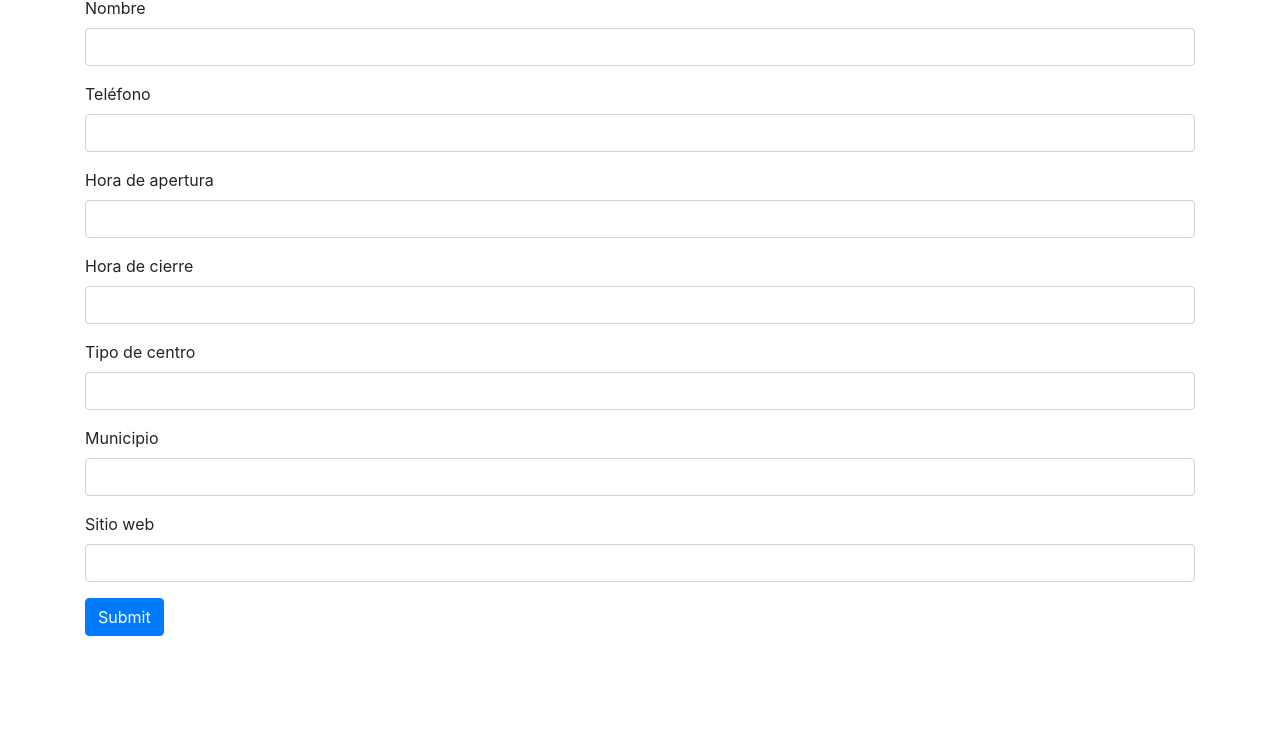
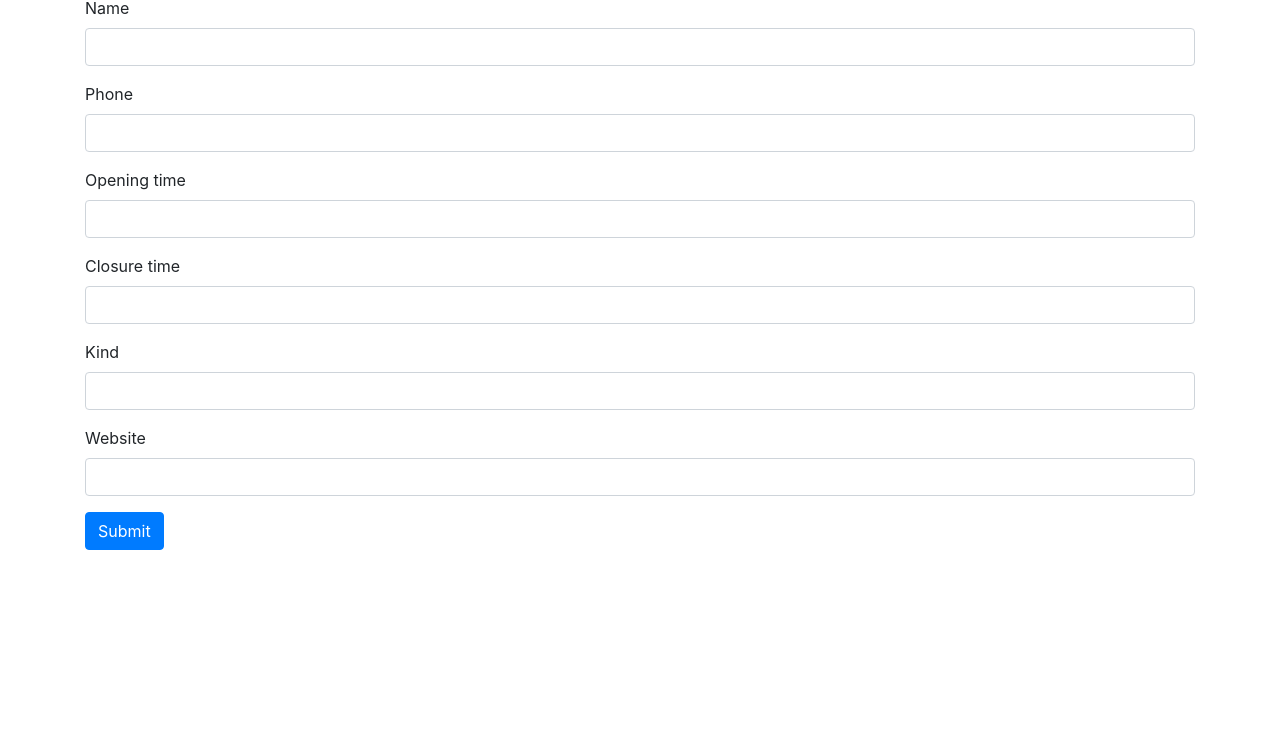
Before and after one commit to JulianPasquale/Webpack-templating, a website built with webpack: page src/index.html in a window 1280 px wide. Shown: the part 70-800 px from the top of the page. Built offline with nearby package versions, Linux system fonts and the light colour scheme.

Commit message:
Translate everything to English

```diff
--- a/src/partials/form.html
+++ b/src/partials/form.html
@@ -1,36 +1,32 @@
 <form id='js-creation-form'>
   <div class="form-group">
-    <label for="name">Nombre</label>
+    <label for="name">Name</label>
     <input type="text" class="form-control" id="name" name="name" required>
   </div>
 
   <div class="form-group">
-    <label for="telephone">Teléfono</label>
+    <label for="telephone">Phone</label>
     <input type="text" class="form-control" id="telephone" name="telephone" required>
   </div>
 
   <div class="form-group">
-    <label for="opening_time">Hora de apertura</label>
+    <label for="opening_time">Opening time</label>
     <input type="text" class="form-control" id="opening_time" name="opening_time" required>
   </div>
 
   <div class="form-group">
-    <label for="closing_time">Hora de cierre</label>
+    <label for="closure_time">Closure time</label>
     <input type="text" class="form-control" id="closing_time" name="closing_time" required>
   </div>
 
   <div class="form-group">
-    <label for="type">Tipo de centro</label>
+    <label for="type">Kind</label>
     <input type="text" class="form-control" id="type" name="type" required>
   </div>
 
-  <div class="form-group">
-    <label for="municipio">Municipio</label>
-    <input type="text" class="form-control" id="municipio" name="municipio" required>
-  </div>
 
   <div class="form-group">
-    <label for="website">Sitio web</label>
+    <label for="website">Website</label>
     <input type="text" class="form-control" id="website" name="website">
   </div>
 
--- a/src/styles.css
+++ b/src/styles.css
@@ -6,7 +6,3 @@
 .form-title {
   text-align: center;
 }
-
-#lat, #lng {
-  display: none;
-}
--- a/webpack.config.js
+++ b/webpack.config.js
@@ -17,8 +17,8 @@ module.exports = {
   plugins: [
     new CleanWebpackPlugin({ cleanStaleWebpackAssets: false }),
     new HtmlWebpackPlugin({
-      title: 'Ejemplo',
-      siteTitle: 'Creación de Centro de ayuda social',
+      title: 'Example',
+      siteTitle: 'Creation Form',
       template: path.resolve(__dirname, 'src', 'index.html')
     })
   ],
```
Also changed, not shown: src/components/Map.js (deleted, +0 -57 lines), src/index.html (+1 -0 lines), src/index.js (+5 -5 lines), 1 other file.
